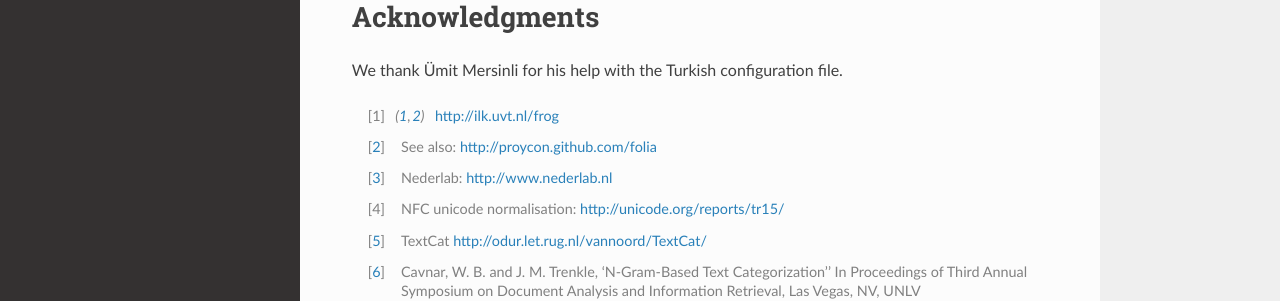
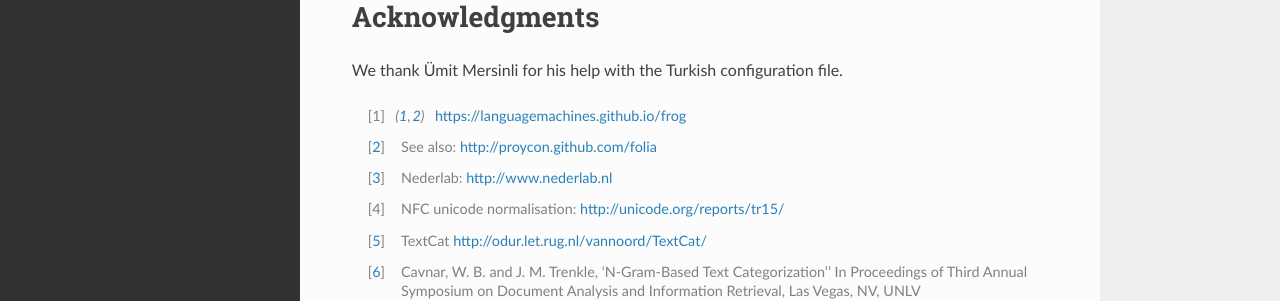
Before and after one commit to LanguageMachines/ucto, a Sphinx documentation site: the page built from docs/source/index.rst, in a window 1280 px wide and 900 px high, scrolled down 12250 px. Shown: the part 387-688 px from the top of the window. Built offline with Sphinx 7.4.7 and the Read the Docs theme 2.0.0, drawn with Linux system fonts in a browser that asks for light colours; part of the change alters nothing that is shown.

Commit message:
[documentation] refer to new frog site instead of ILK site

```diff
--- a/docs/source/index.rst
+++ b/docs/source/index.rst
@@ -569,7 +569,7 @@ Acknowledgments
 We thank Ümit Mersinli for his help with the Turkish configuration file.
 
 .. [#f1]
-   http://ilk.uvt.nl/frog
+   https://languagemachines.github.io/frog
 
 .. [#f2]
    See also: http://proycon.github.com/folia
```
